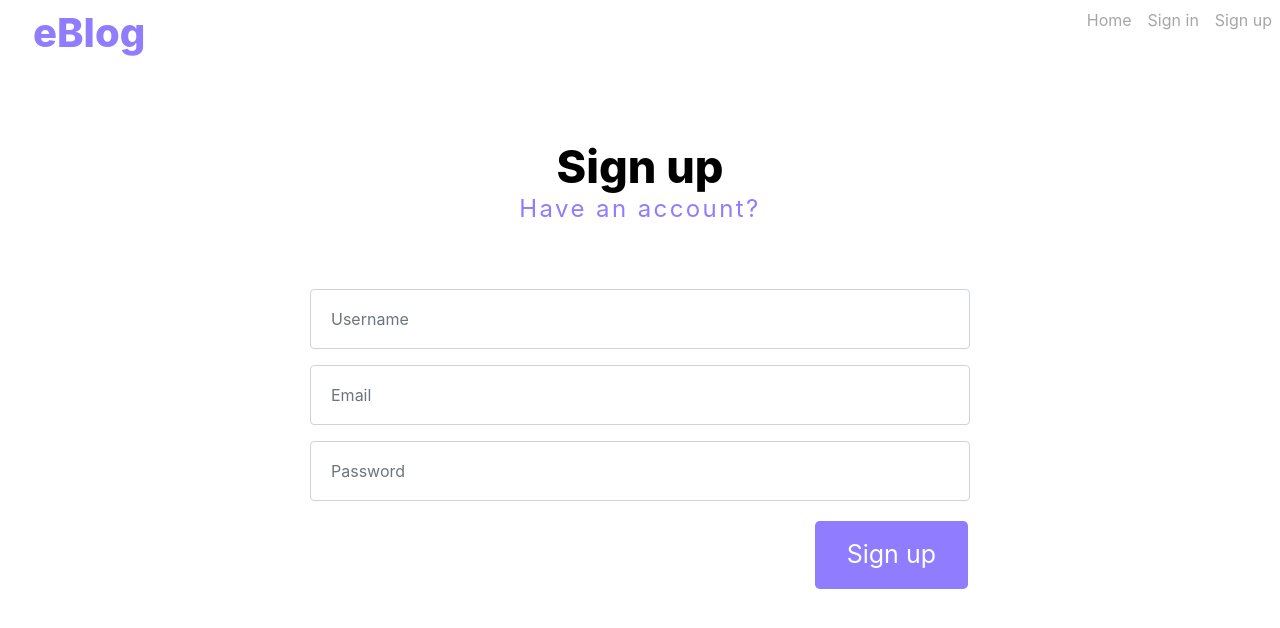
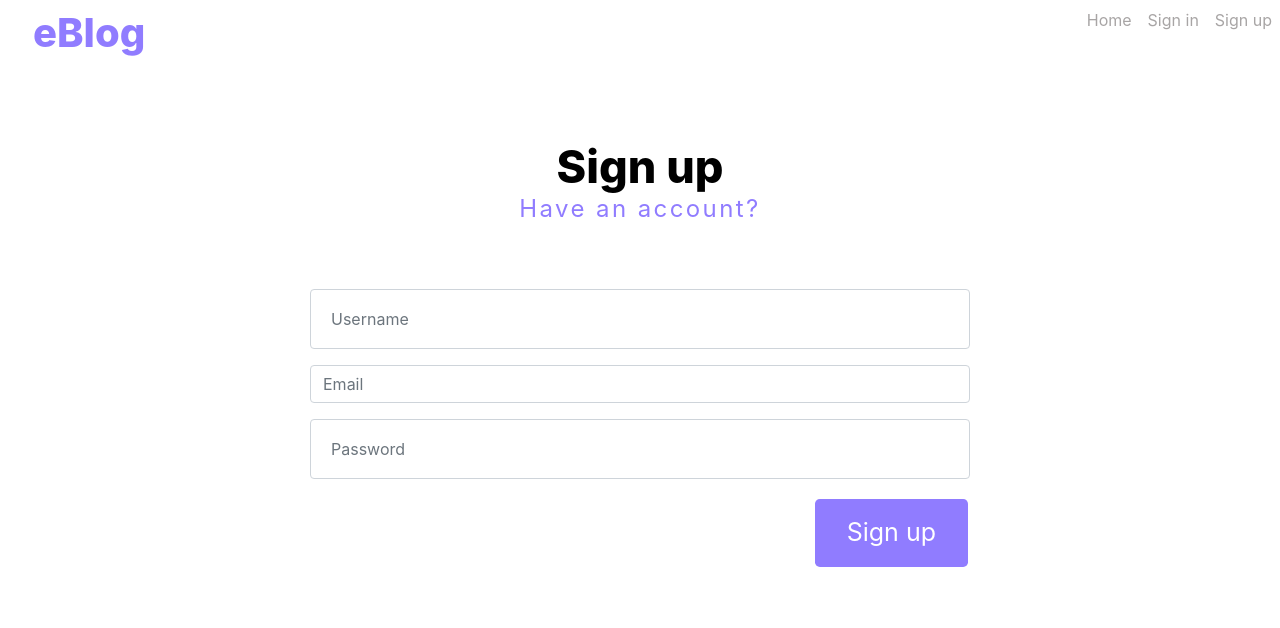
Before and after one commit to amakomitchell/eblog-app, an Angular app: page /register in a window 1280 px wide. Shown: the top 628 px of the page. Built offline with nearby package versions, Linux system fonts and the light colour scheme.

Commit message:
user successfully logged in

```diff
--- a/src/app/app-routing.module.ts
+++ b/src/app/app-routing.module.ts
@@ -7,12 +7,12 @@
 
 
 const routes: Routes = [
-  { path: '#', component: HomeComponent, canActivate: [AuthGuard]},
+  { path: '', component: HomeComponent, canActivate: [AuthGuard]},
   { path: 'login', component: LoginComponent },
   { path: 'register', component: RegisterComponent },
 
   // otherwise redirect to home
-  { path: '#', redirectTo: '' }
+  { path: '**', redirectTo: '' }
 ];
 
 @NgModule({
--- a/src/app/auth/login/login.component.html
+++ b/src/app/auth/login/login.component.html
@@ -6,13 +6,19 @@
     <div class="form-content">
         <form [formGroup]= "loginForm" (ngSubmit)="onSubmit()">
             <div class="form-group">
-                <input class="form-control form-control-lg" type="text" placeholder="Email">
+                <input formControlName="email" class="form-control form-control-lg" type="email" placeholder="Email" [ngClass]="{ 'is-invalid': submitted && f.email.errors }" />
+                <div *ngIf="submitted && f.email.errors" class="invalid-feedback">
+                    <div *ngIf="f.email.errors.required">Email is required</div>
+                </div>
             </div>
             <div class="form-group">
-                <input class="form-control form-control-lg" type="text" placeholder="Password">
+                <input formControlName="password" class="form-control form-control-lg" type="password" placeholder="Password" [ngClass]="{ 'is-invalid': submitted && f.password.errors }" />
+                <div *ngIf="submitted && f.password.errors" class="invalid-feedback">
+                    <div *ngIf="f.password.errors.required">Password is required</div>
+                </div>
             </div>
             <div class="form-group">
-                <button type="button" class="btn btn-secondary btn-lg">Sign in</button>
+                <button class="btn btn-lg">Sign in</button>
             </div>
         </form>
     </div>
--- a/src/app/auth/register/register.component.html
+++ b/src/app/auth/register/register.component.html
@@ -12,7 +12,7 @@
                 </div>
             </div>
             <div class="form-group">
-                <input formControlName="email" class="form-control" type="text" placeholder="Email" [ngClass]="{ 'is-invalid': submitted && f.email.errors }">
+                <input formControlName="email" class="form-control" type="email" placeholder="Email" [ngClass]="{ 'is-invalid': submitted && f.email.errors }">
                 <div *ngIf="submitted && f.email.errors" class="invalid-feedback">
                     <div *ngIf="f.email.errors.required">Email is required</div>
                 </div>
```
